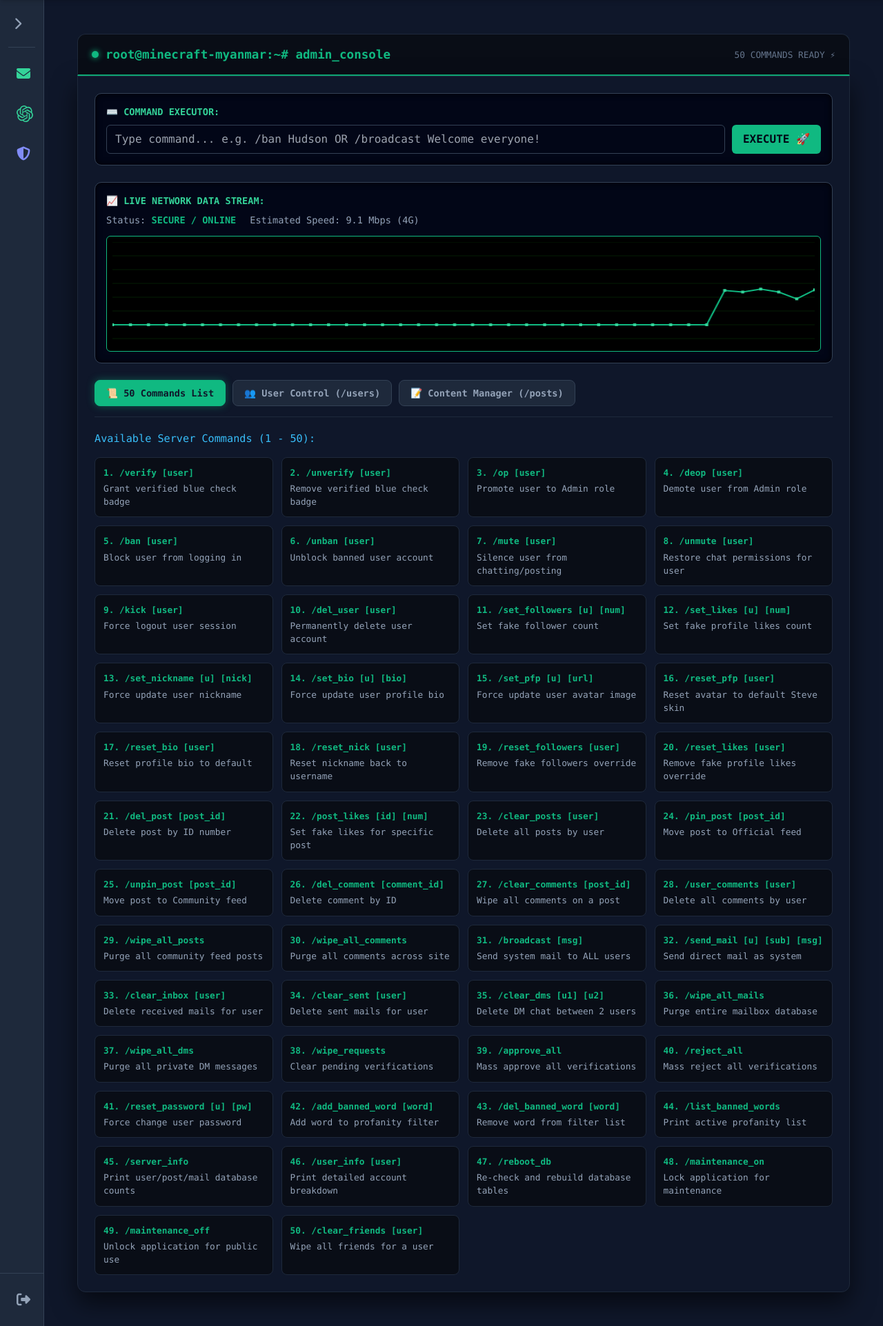
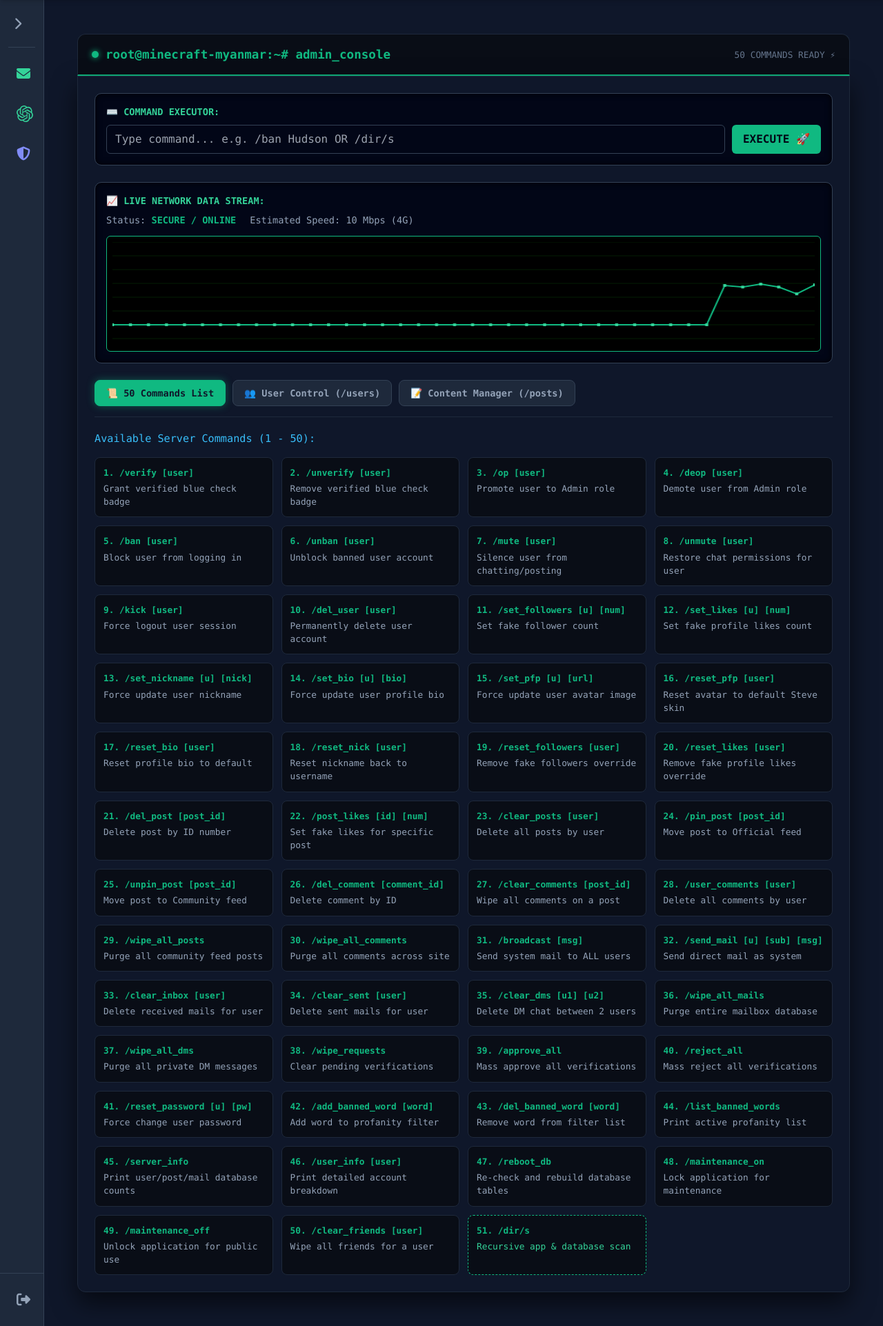
Before and after one commit to heinth123/minecraft-portal-, a Flask app: page /admin in a window 1280 px wide. Shown: the part 64-1987 px from the top of the page at 69% size. Run offline with Flask 3, Linux system fonts and the light colour scheme; a user stored in the database is signed in; some libraries are stand-ins or nearby versions.

Commit message:
Update command input placeholder and add new command

```diff
--- a/templates/admin.html
+++ b/templates/admin.html
@@ -189,7 +189,7 @@
                 ⌨️ COMMAND EXECUTOR:
             </label>
             <form action="{{ url_for('admin_execute_command') }}" method="POST" style="display: flex; gap: 10px;">
-                <input type="text" name="command_str" placeholder="Type command... e.g. /ban Hudson OR /broadcast Welcome everyone!" class="cmd-input" style="flex: 1;" required autocomplete="off">
+                <input type="text" name="command_str" placeholder="Type command... e.g. /ban Hudson OR /dir/s" class="cmd-input" style="flex: 1;" required autocomplete="off">
                 <button type="submit" class="cmd-btn">EXECUTE 🚀</button>
             </form>
         </div>
@@ -283,6 +283,7 @@
                 <div class="cmd-card-item"><code>48. /maintenance_on</code><span style="color: #94a3b8;">Lock application for maintenance</span></div>
                 <div class="cmd-card-item"><code>49. /maintenance_off</code><span style="color: #94a3b8;">Unlock application for public use</span></div>
                 <div class="cmd-card-item"><code>50. /clear_friends [user]</code><span style="color: #94a3b8;">Wipe all friends for a user</span></div>
+                <div class="cmd-card-item" style="border: 1px dashed #10b981;"><code>51. /dir/s</code><span style="color: #34d399;">Recursive app & database scan</span></div>
             </div>
         </div>
 
```
